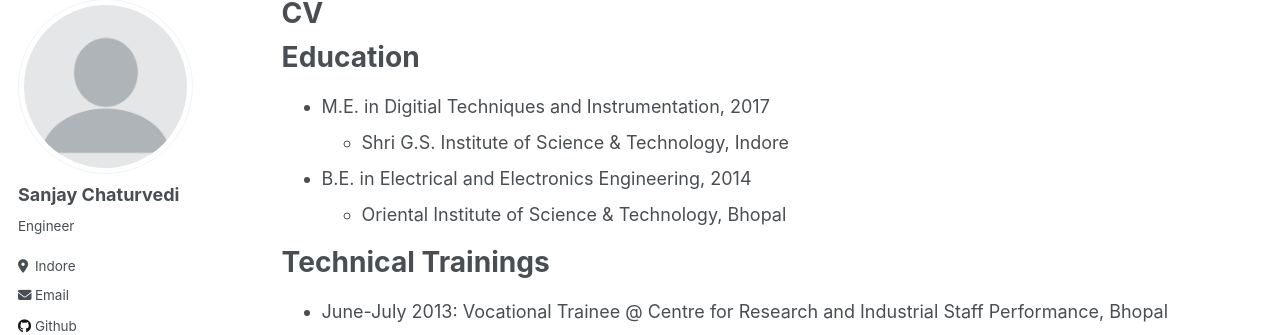
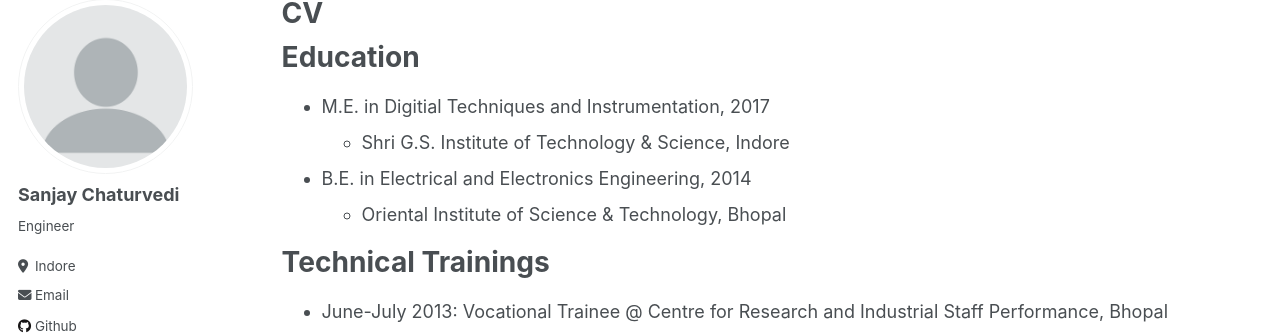
Before and after one commit to sanjay-ji/sanjay-ji.github.io, a Jekyll site: the page built from _pages/cv.md, in a window 1280 px wide and 900 px high. Shown: the part 119-454 px from the top of the window. Built offline with Jekyll 4.4.1, drawn with Linux system fonts in a browser that asks for light colours.

Commit message:
Update 6, corrected college name, in cv.md

```diff
--- a/_pages/cv.md
+++ b/_pages/cv.md
@@ -12,7 +12,7 @@ redirect_from:
 Education
 ======
 * M.E. in Digitial Techniques and Instrumentation, 2017
-  * Shri G.S. Institute of Science & Technology, Indore
+  * Shri G.S. Institute of Technology & Science, Indore
 * B.E. in Electrical and Electronics Engineering, 2014
   * Oriental Institute of Science & Technology, Bhopal
 
```
